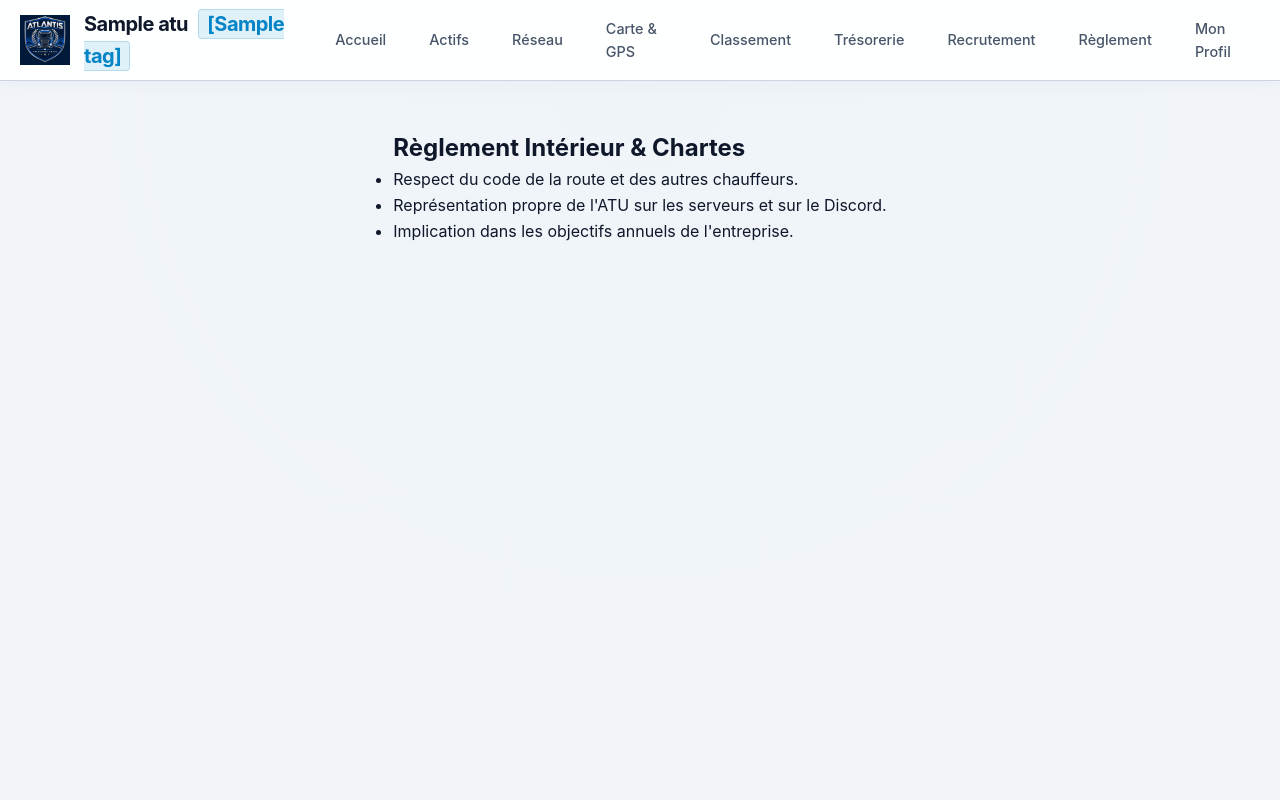
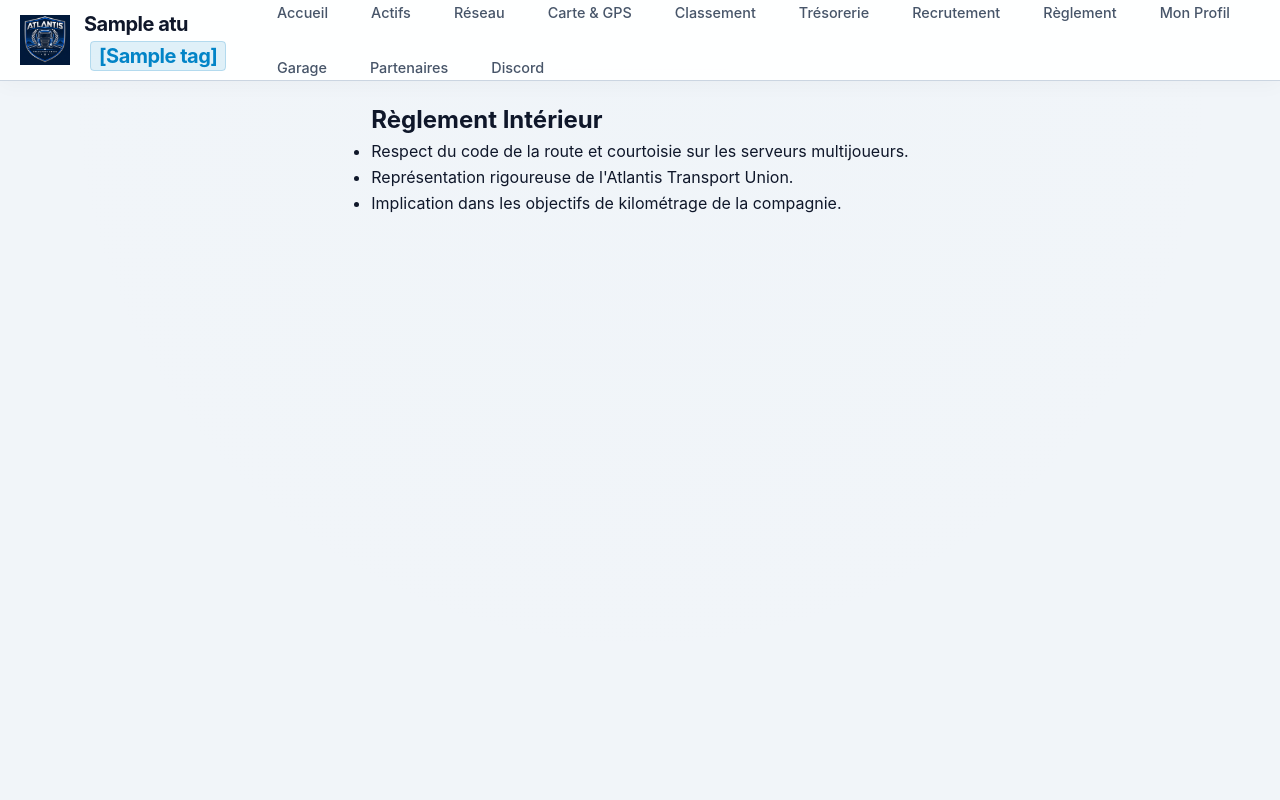
Before and after one commit to Trans-Europe-Rail/Atlantis-Transport-Union, a Flask app: template templates/reglement.html in a window 1280 px wide. Run offline with Flask 3, Linux system fonts and the light colour scheme; the template is opened without the code that fills it: most values are stand-ins (such as "Sample title", 1, 10 or a date in 2020).

Commit message:
Enhance navigation and update internal regulations
Updated navigation links and improved content structure.

```diff
--- a/templates/reglement.html
+++ b/templates/reglement.html
@@ -12,7 +12,7 @@
                 <img src="{{ url_for('static', filename='Designer.png') }}" alt="Logo ATU" style="height: 50px; width: auto; object-fit: contain;">
                 <h1 style="margin: 0; font-size: 1.25rem;">{{ atu.nom }} <span>[{{ atu.tag }}]</span></h1>
             </div>
-            <nav style="display: flex; gap: 15px;">
+            <nav style="display: flex; gap: 15px; flex-wrap: wrap;">
                 <a href="/">Accueil</a>
                 <a href="/actifs">Actifs</a>
                 <a href="/lignes">Réseau</a>
@@ -22,15 +22,18 @@
                 <a href="/recrutement">Recrutement</a>
                 <a href="/reglement">Règlement</a>
                 <a href="/conducteur">Mon Profil</a>
+                <a href="/garage">Garage</a>
+                <a href="/partenariats">Partenaires</a>
+                <a href="/discord">Discord</a>
             </nav>
         </div>
     </header>
-    <main class="container">
-        <h2>Règlement Intérieur & Chartes</h2>
+    <main class="container" style="padding: 20px;">
+        <h2>Règlement Intérieur</h2>
         <ul>
-            <li>Respect du code de la route et des autres chauffeurs.</li>
-            <li>Représentation propre de l'ATU sur les serveurs et sur le Discord.</li>
-            <li>Implication dans les objectifs annuels de l'entreprise.</li>
+            <li>Respect du code de la route et courtoisie sur les serveurs multijoueurs.</li>
+            <li>Représentation rigoureuse de l'Atlantis Transport Union.</li>
+            <li>Implication dans les objectifs de kilométrage de la compagnie.</li>
         </ul>
     </main>
 </body>
```
